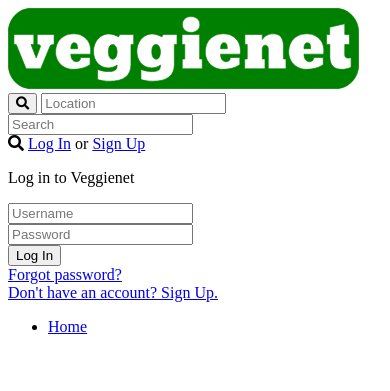
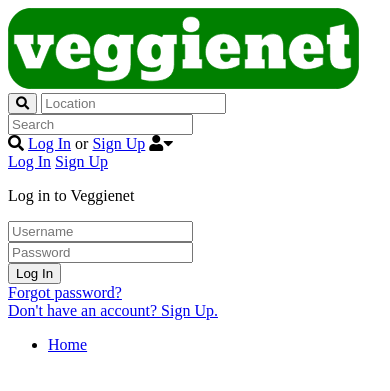
Before and after one commit to christopherjmedlin/grocernet, a Flask app: page /login in a window 390 px wide. Shown: the top 391 px of the page. Run offline with Flask 2, Linux system fonts and the light colour scheme; some libraries are stand-ins or nearby versions.

Commit message:
Implement user icon dropdown on mobile devices

```diff
--- a/veggienet/static/js/dropdown.js
+++ b/veggienet/static/js/dropdown.js
@@ -1,6 +1,6 @@
 dropdownClickEvent = function(name) {
     $("#" + name + "-dropdown-button").click(function(event) {
-        var dropdown = $("#" + name + "-dropdown")
+        var dropdown = $("#account-dropdown")
         if (dropdown.css("display") == "block") {
             dropdown.css("display", "none")
         }
@@ -16,4 +16,5 @@ $('html').click(function() {
     $(".dropdown").css("display", "none");
 })
 
+dropdownClickEvent("mobile-account")
 dropdownClickEvent("account");
--- a/veggienet/templates/include/top-nav.html
+++ b/veggienet/templates/include/top-nav.html
@@ -16,6 +16,7 @@
             <a id="search-dropdown-button"><i class="fas fa-search button-icon"></i></a>
             {% if session.authenticated %}
             <a id="account-dropdown-button">{{ session.user }}<i class="fas fa-caret-down"></i></a>
+            <a id="mobile-account-dropdown-button"><i class="fas fa-user"></i><i class="fas fa-caret-down"></i></a>
             <div class="dropdown" id="account-dropdown">
                 <a>My Profile</a>
                 <a href="{{ url_for('users_views.user_settings') }}">Account Settings</a>
@@ -26,6 +27,11 @@
                 <a href="{{ url_for('users_views.login') }}">Log In</a> or
                 <a href="{{ url_for('users_views.signup') }}">Sign Up</a>
             </span>
+            <a id="mobile-account-dropdown-button"><i class="fas fa-user"></i><i class="fas fa-caret-down"></i></a>
+            <div class="dropdown" id="account-dropdown">
+                <a href="{{ url_for('users_views.login') }}">Log In</a>
+                <a href="{{ url_for('users_views.signup') }}">Sign Up</a>
+            </div>
             {% endif %}
         </div>
     </nav>
```
Also changed, not shown: veggienet/static/sass/style.scss (+27 -1 lines).
